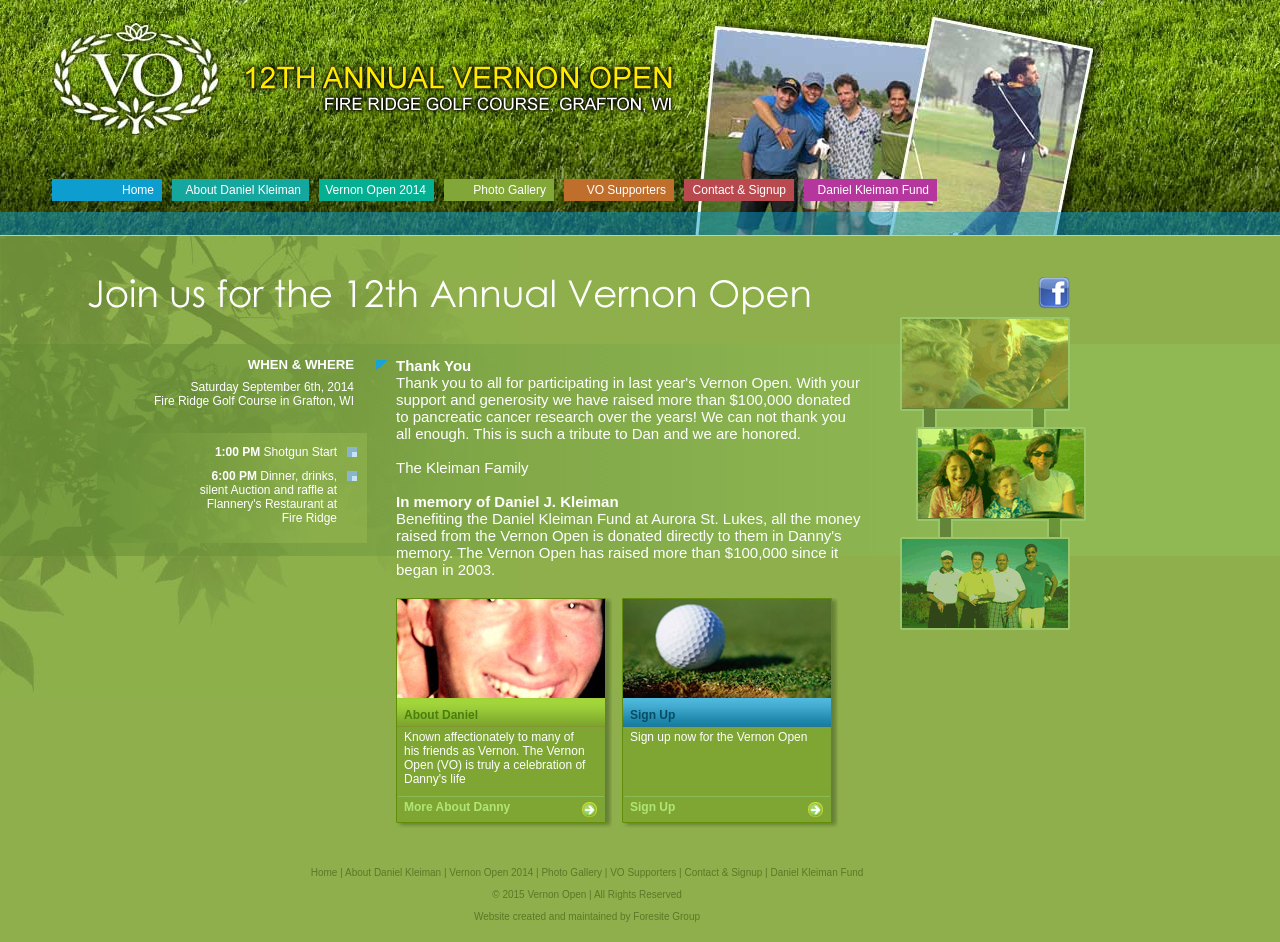
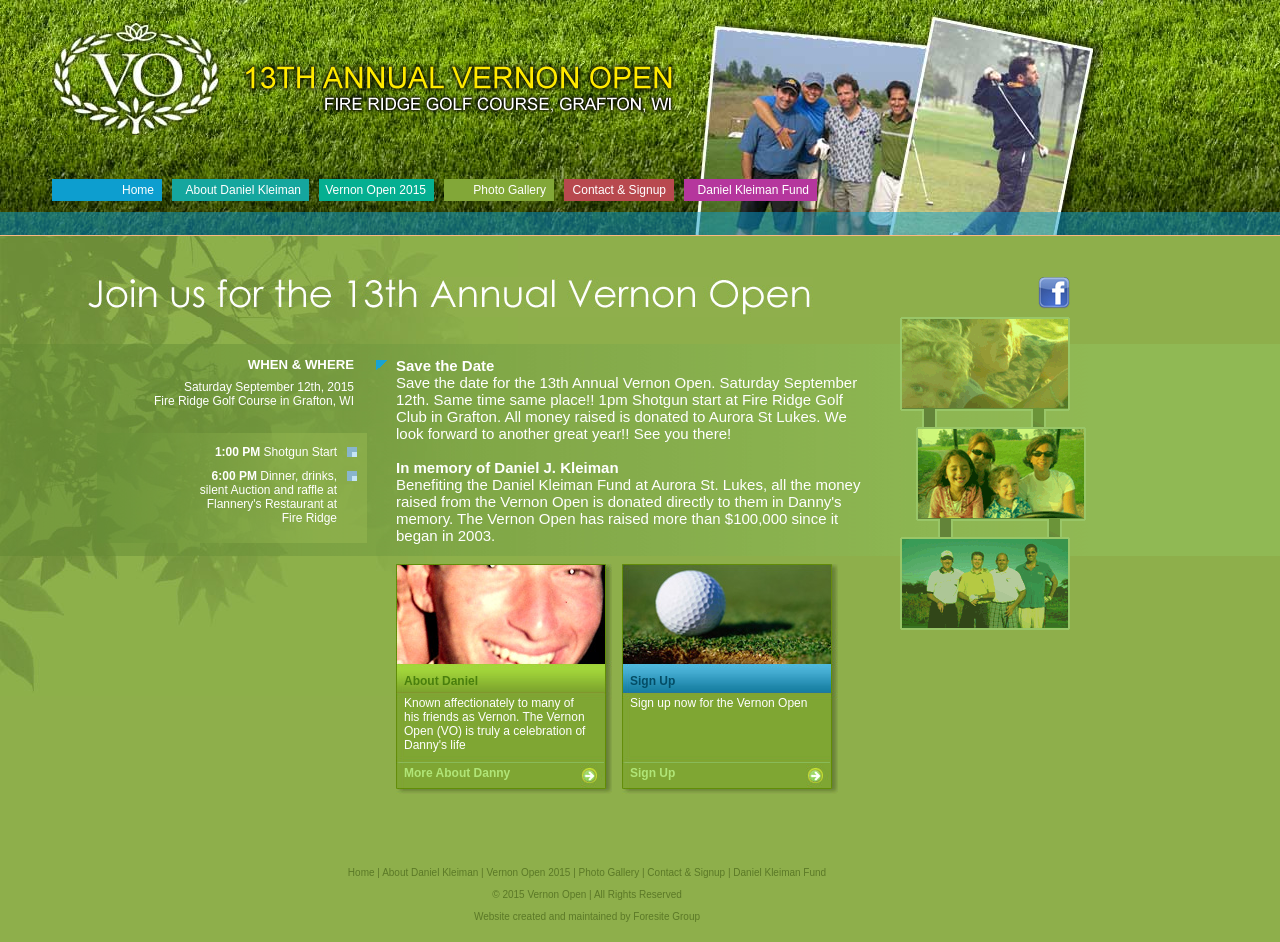
Before and after one commit to foresitegroup/vernonopen, a PHP site: page / in a window 1280 px wide. Run offline with PHP 8.4, Linux system fonts and the light colour scheme; data that the repository does not hold is empty; a stand-in replaces the project's code that opens the database connection.

Commit message:
Update for 2015

```diff
--- a/footer.php
+++ b/footer.php
@@ -6,9 +6,9 @@
   <div id="bottom"> <!-- BEGIN bottom menu and copyright -->
     <a href="index.php">Home</a> |
     <a href="aboutdaniel.php">About Daniel Kleiman</a> |
-    <a href="vo2014.php">Vernon Open 2014</a> |
+    <a href="vo2015.php">Vernon Open 2015</a> |
     <a href="photos.php">Photo Gallery</a> |
-    <a href="supporters.php">VO Supporters</a> |
+    <!-- <a href="supporters.php">VO Supporters</a> |  -->
     <a href="signup.php">Contact &amp; Signup</a> |
     <a href="daniel-kleiman-fund.php">Daniel Kleiman Fund</a>
     <br><br>
--- a/header.php
+++ b/header.php
@@ -3,7 +3,7 @@
 <head>
   <META http-equiv="Content-Type" content="text/html;charset=utf-8" >
   <META name="language" content="en">
-  <META name="author" content="Remedi Creative">
+  <META name="author" content="Foresite Group">
   <META name="description" content="A golf event benefiting the Pancreatic Cancer Action Network in memory of Daniel J. Kleiman.">
   <META name="keywords" content="Vernon Open, golf, benefit, cancer, pancreatic cancer, Pancreatic Cancer Action Network, PANCAN, Daniel Kleiman, Grafton, WI, Wisconsin">
   <title>Vernon Open<? if ($PageTitle != "") { print " - " . $PageTitle; } ?></title>
@@ -37,16 +37,16 @@
 
 <div id="header"> <!-- BEGIN header -->
   <a href="index.php"><img src="images/vo_logo.jpg" alt="Vernon Open" style="position: absolute; top: 21px; left: 52px;"></a>
-  <img src="images/title.png" alt="12th Annual Vernon Open" class="png" style="position: absolute; top: 60px; left: 240px;">
+  <img src="images/title.png" alt="13th Annual Vernon Open" class="png" style="position: absolute; top: 60px; left: 240px;">
   <img src="images/top_photos.jpg" alt="Photos" style="position: absolute; top: 0px; left: 693px;">
 
   <div id="menu"> <!-- BEGIN menu -->
     <ul>
       <li><a href="index.php" class="menu1">Home</a></li>
       <li><a href="aboutdaniel.php" class="menu2" style="width: 129px;">About Daniel Kleiman</a></li>
-      <li><a href="vo2014.php" class="menu3" style="width: 107px;">Vernon Open 2014</a></li>
+      <li><a href="vo2015.php" class="menu3" style="width: 107px;">Vernon Open 2015</a></li>
       <li><a href="photos.php" class="menu4">Photo Gallery</a></li>
-      <li><a href="supporters.php" class="menu5">VO Supporters</a></li>
+      <!-- <li><a href="supporters.php" class="menu5">VO Supporters</a></li> -->
       <li><a href="signup.php" class="menu6">Contact &amp; Signup</a></li>
       <li><a href="daniel-kleiman-fund.php" class="menu7" style="width: 125px;">Daniel Kleiman Fund</a></li>
     </ul>
@@ -57,7 +57,7 @@
 
 <div id="headline">
   <a href="http://www.facebook.com/profile.php?id=100000120394056" id="facebook"><img src="images/facebook.jpg" alt="Facebook"></a>
-  <img src="images/headline.jpg" alt="Join us for the 12th Annual Vernon Open">
+  <img src="images/headline.jpg" alt="Join us for the 13th Annual Vernon Open">
 </div>
 
 <div id="transband"></div> <!-- Opaque gradient band -->
@@ -74,7 +74,7 @@
 
       <div id="left-col-upper"> <!-- BEGIN upper left column -->
         <div id="left-col-upper-head">WHEN &amp; WHERE</div>
-        Saturday September 6th, 2014<br>
+        Saturday September 12th, 2015<br>
         Fire Ridge Golf Course in Grafton, WI
       </div> <!-- END upper left column -->
 
--- a/index.php
+++ b/index.php
@@ -3,10 +3,8 @@ $lowerleft = "yes";
 include("header.php");
 ?>
     <div id="right-col"> <!-- BEGIN right column -->
-      <strong>Thank You</strong><br>
-      Thank you to all for participating in last year's Vernon Open. With your support and generosity we have raised more than $100,000 donated to pancreatic cancer research over the years! We can not thank you all enough. This is such a tribute to Dan and we are honored.<br>
-      <br>
-      The Kleiman Family
+      <strong>Save the Date</strong><br>
+      Save the date for the 13th Annual Vernon Open.  Saturday September 12th.  Same time same place!!  1pm Shotgun start at Fire Ridge Golf Club in Grafton.  All money raised is donated to Aurora St Lukes.  We look forward to another great year!! See you there!
 
       <!--
       VERNON OPEN 9 is just around the corner.  Mark your calendars for September 10, 2011.  We'll have a great time.  <a href="javascript:toggle('par1','par1link')" id="par1link">Read more...</a>
```
Also changed, not shown: vo2015.php (added, +29 -0 lines), images/headline.jpg, images/title.png.
